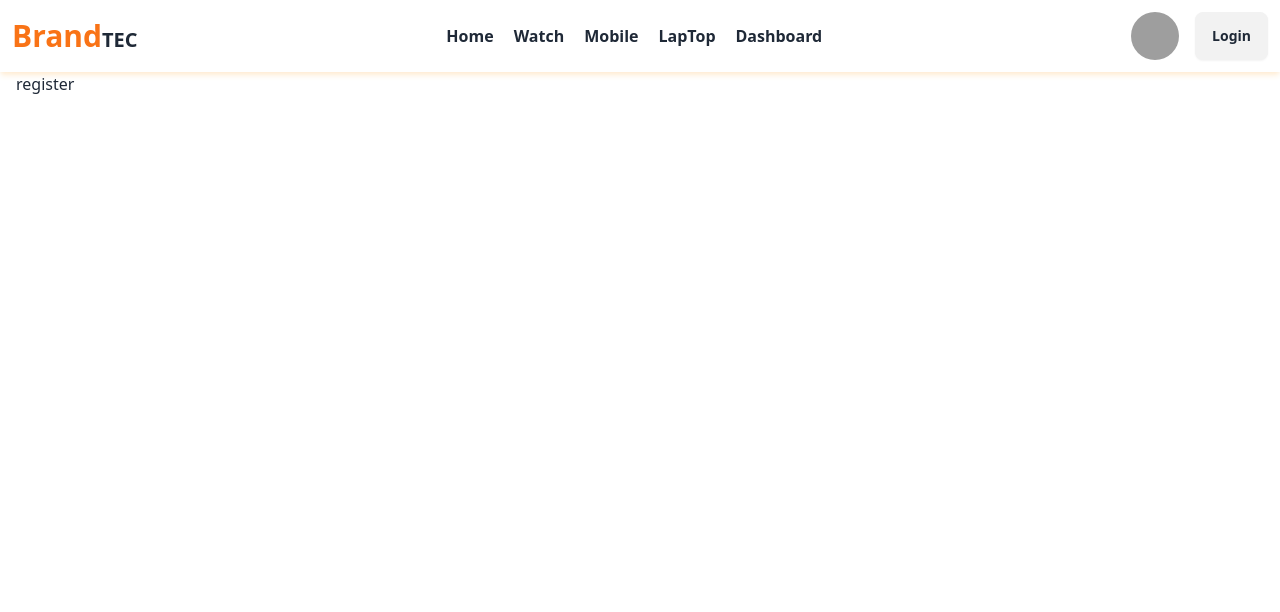
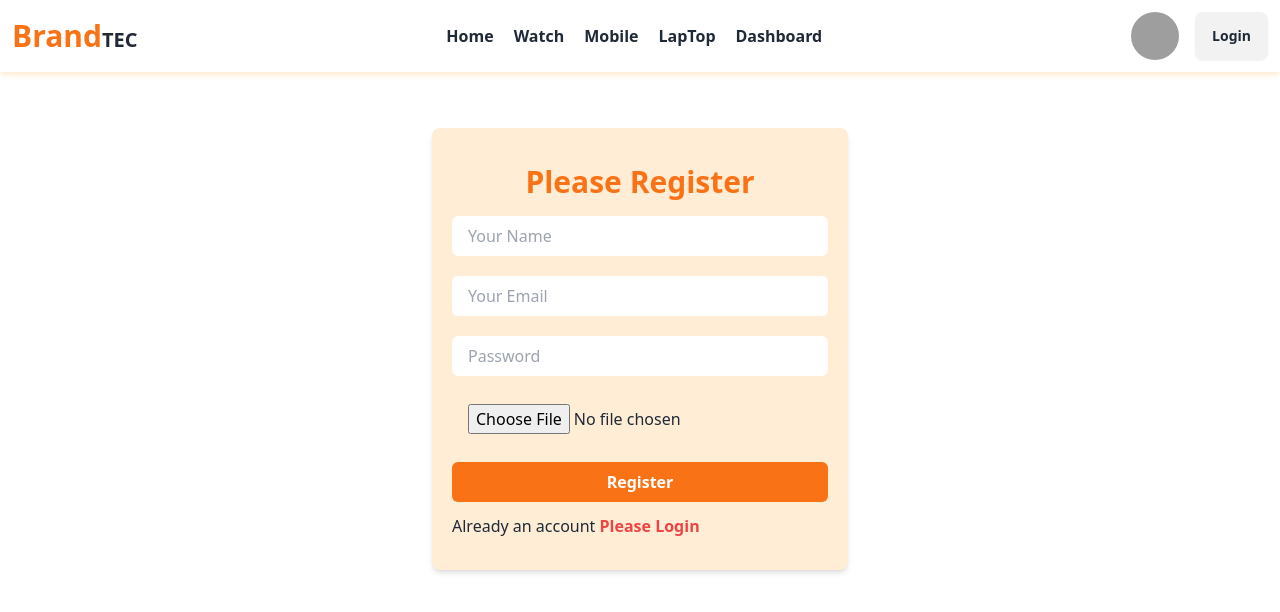
Before and after one commit to Masudur400/Brand-tec-client, a React (Vite) app: page /register in a window 1280 px wide. Shown: the top 612 px of the page. Built offline with nearby package versions, Linux system fonts and the light colour scheme; grey boxes are pictures that could not be loaded.

Commit message:
create form

```diff
--- a/src/components/Login/Login.jsx
+++ b/src/components/Login/Login.jsx
@@ -1,8 +1,24 @@
+import { Link } from "react-router-dom";
 
 const Login = () => {
     return (
-        <div>
-            Login
+        <div className="lg:w-1/3 md:w-1/2 mx-auto my-14 p-5 rounded-lg bg-orange-100 shadow-md">
+            <h3 className="text-3xl font-bold text-center text-orange-500 my-4">Please LogIn</h3>
+            <form className="space-y-5">
+
+                <div>
+                    <input type="email" name="email" placeholder="Your Email" id="" className="w-full px-4 py-2 rounded-md" />
+
+                </div>
+                <div>
+                    <input type="password" name="password" placeholder="Password" id="" className="w-full px-4 py-2 rounded-md" />
+                </div>
+
+                <div>
+                    <input type="submit" value="LogIn" className="w-full px-4 py-2 rounded-md bg-orange-500 text-white font-bold hover:bg-orange-600" />
+                </div>
+            </form>
+            <p className="my-3">Do not have an account <Link to='/register' className="text-red-500 font-bold">Please Register</Link></p>
         </div>
     );
 };
--- a/src/components/Register/Register.jsx
+++ b/src/components/Register/Register.jsx
@@ -1,8 +1,29 @@
+import { Link } from "react-router-dom";
+
 
 const Register = () => {
     return (
-        <div>
-            register
+        <div className="lg:w-1/3 md:w-1/2 mx-auto my-14 p-5 rounded-lg bg-orange-100 shadow-md">
+            <h3 className="text-3xl font-bold text-center text-orange-500 my-4">Please Register</h3>
+            <form className="space-y-5">
+                <div>
+                    <input type="text" name="name" placeholder="Your Name" id="" className="w-full px-4 py-2 rounded-md" />
+                </div>
+                <div>
+                    <input type="email" name="email" placeholder="Your Email" id="" className="w-full px-4 py-2 rounded-md" />
+
+                </div>
+                <div>
+                    <input type="password" name="password" placeholder="Password" id="" className="w-full px-4 py-2 rounded-md" />
+                </div>
+                <div>
+                    <input type="file" name="photo" id="" className="w-full px-4 py-2 rounded-md" />
+                </div>
+                <div>
+                    <input type="submit" value="Register" className="w-full px-4 py-2 rounded-md bg-orange-500 text-white font-bold hover:bg-orange-600" />
+                </div>
+            </form>
+            <p className="my-3">Already an account <Link to='/login' className="text-red-500 font-bold">Please Login</Link></p>
         </div>
     );
 };
```
